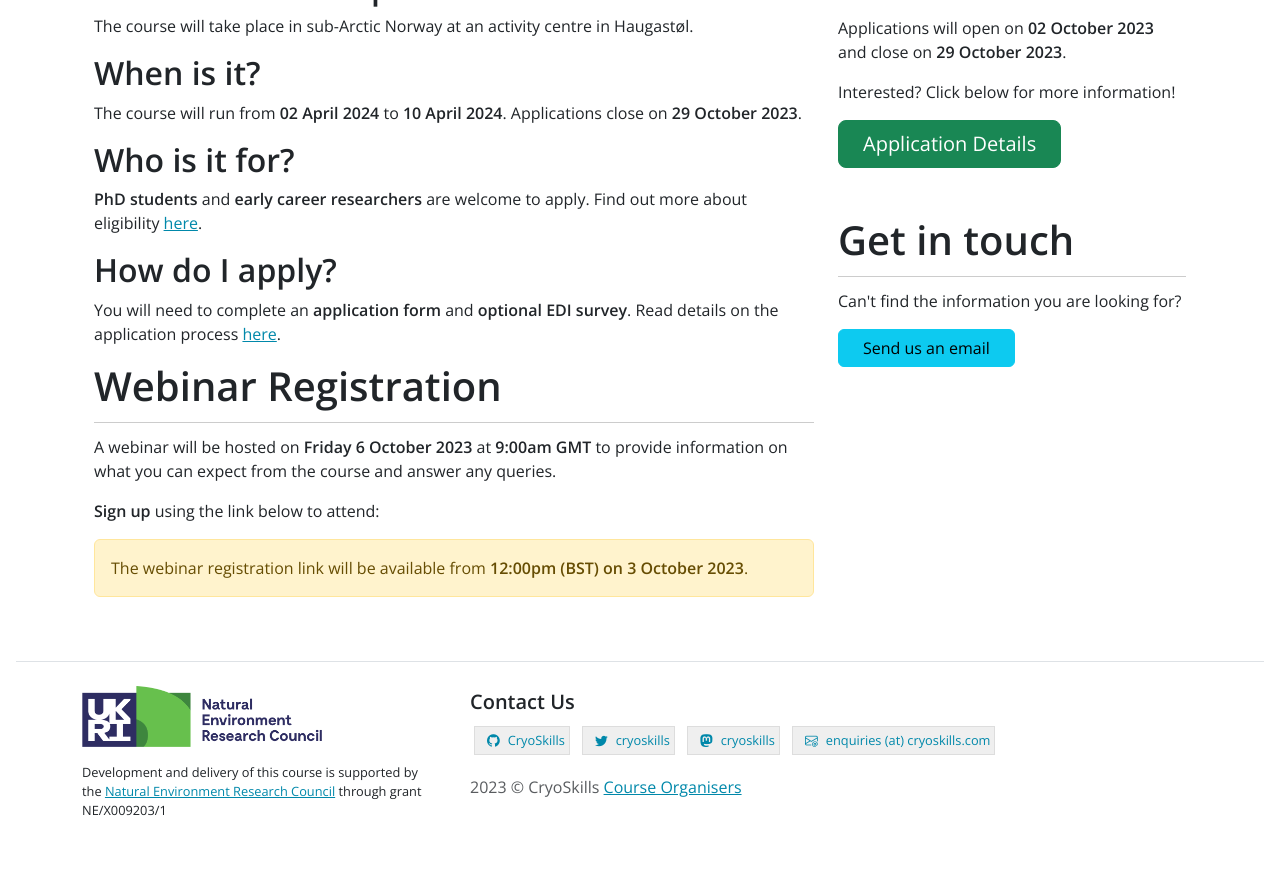
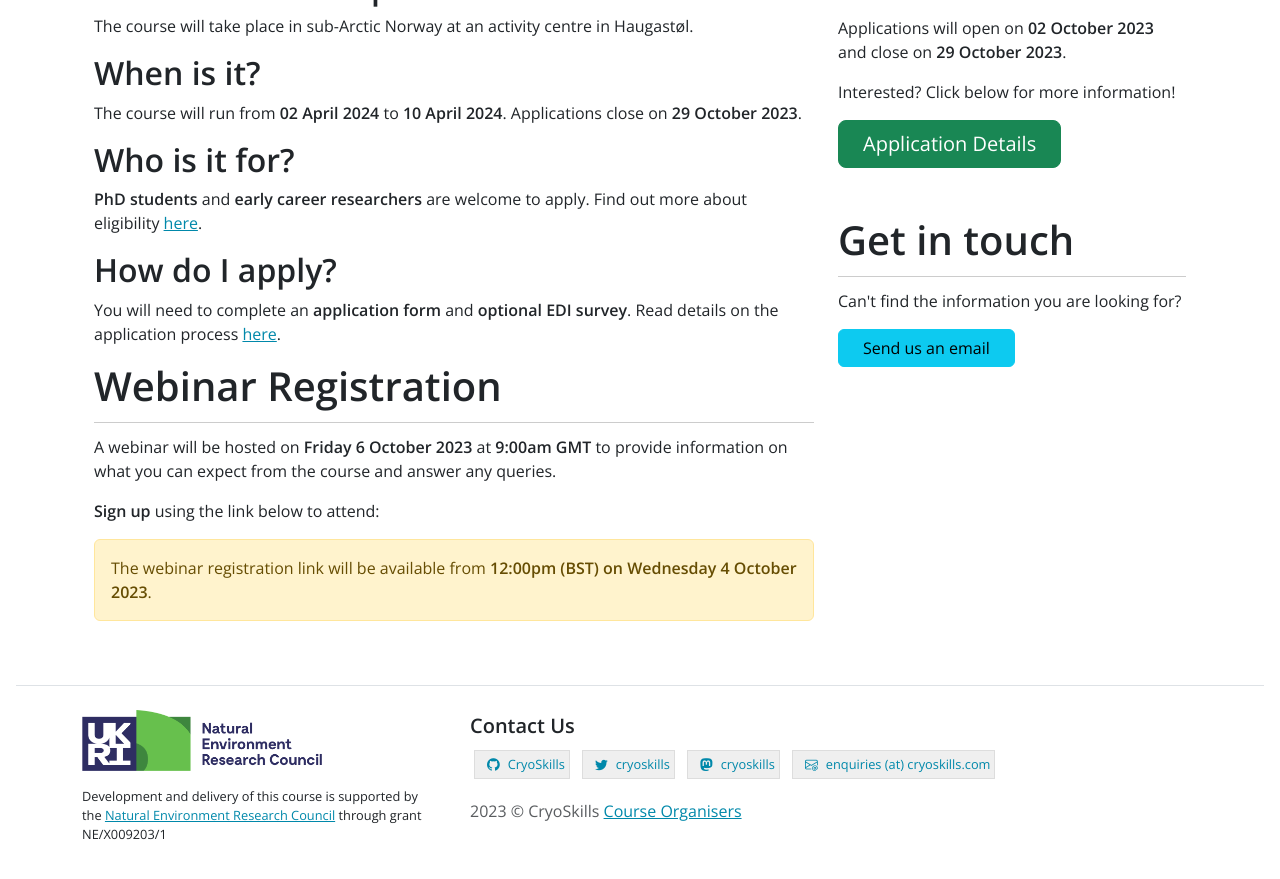
Before and after one commit to cryoskills/cryoskills.github.io, a Jekyll site: the page built from index.html, in a window 1280 px wide and 900 px high, scrolled down 925 px. Shown: the top 879 px of the window. Built offline with Jekyll 4.4.1, drawn with Linux system fonts in a browser that asks for light colours; some web fonts are replaced.

Commit message:
correct webinar date

```diff
--- a/_includes/home/main_column.md
+++ b/_includes/home/main_column.md
@@ -21,5 +21,5 @@ A webinar will be hosted on **Friday 6 October 2023** at **9:00am GMT** to provi
 **Sign up** using the link below to attend:
 
 <div class="alert alert-warning" role="alert">
-    The webinar registration link will be available from <strong>12:00pm (BST) on 3 October 2023</strong>.
+    The webinar registration link will be available from <strong>12:00pm (BST) on Wednesday 4 October 2023</strong>.
 </div>
```
